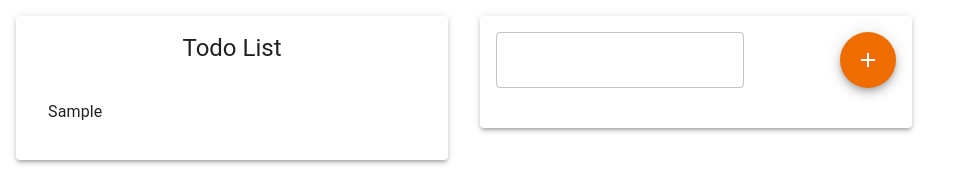
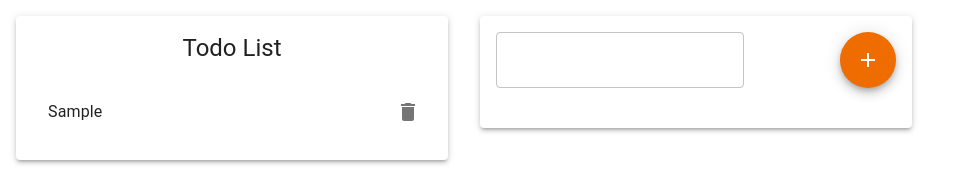
Before and after one commit to aca-reactjs/redux_2, a React (Vite) app: page / in a window 1280 px wide. Both pictures are taken after typing "Sample" into the empty fields and a click on the button "add". Shown: the top 186 px of the page, without its empty margins (0-963 px from the left). Built offline with nearby package versions, Linux system fonts and the light colour scheme.

Commit message:
todo add delete icon

```diff
--- a/src/components/TodoList.jsx
+++ b/src/components/TodoList.jsx
@@ -1,6 +1,13 @@
-import { List, ListItem, ListItemText, Typography } from "@mui/material";
+import {
+  IconButton,
+  List,
+  ListItem,
+  ListItemText,
+  Typography,
+} from "@mui/material";
 import { useSelector } from "react-redux";
 import Wrapper from "./Wrapper";
+import DeleteIcon from "@mui/icons-material/Delete";
 
 export default function TodoList() {
   const todoItems = useSelector((state) => state.todo.items);
@@ -12,7 +19,14 @@ export default function TodoList() {
       </Typography>
       <List sx={{ width: "100%" }}>
         {todoItems.map((item) => (
-          <ListItem key={item.id}>
+          <ListItem
+            key={item.id}
+            secondaryAction={
+              <IconButton edge="end" aria-label="delete">
+                <DeleteIcon />
+              </IconButton>
+            }
+          >
             <ListItemText primary={item.text} />
           </ListItem>
         ))}
```
